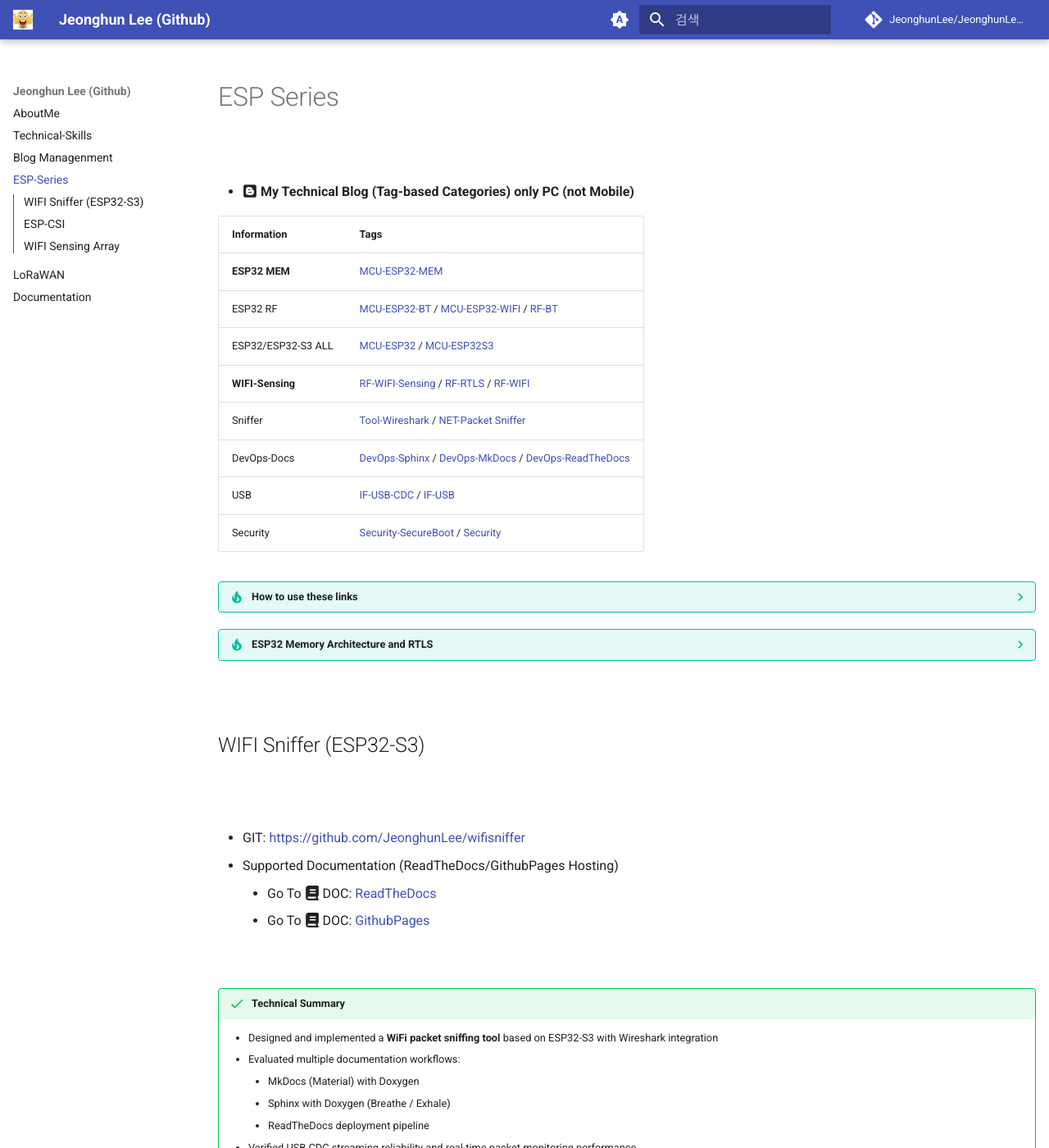
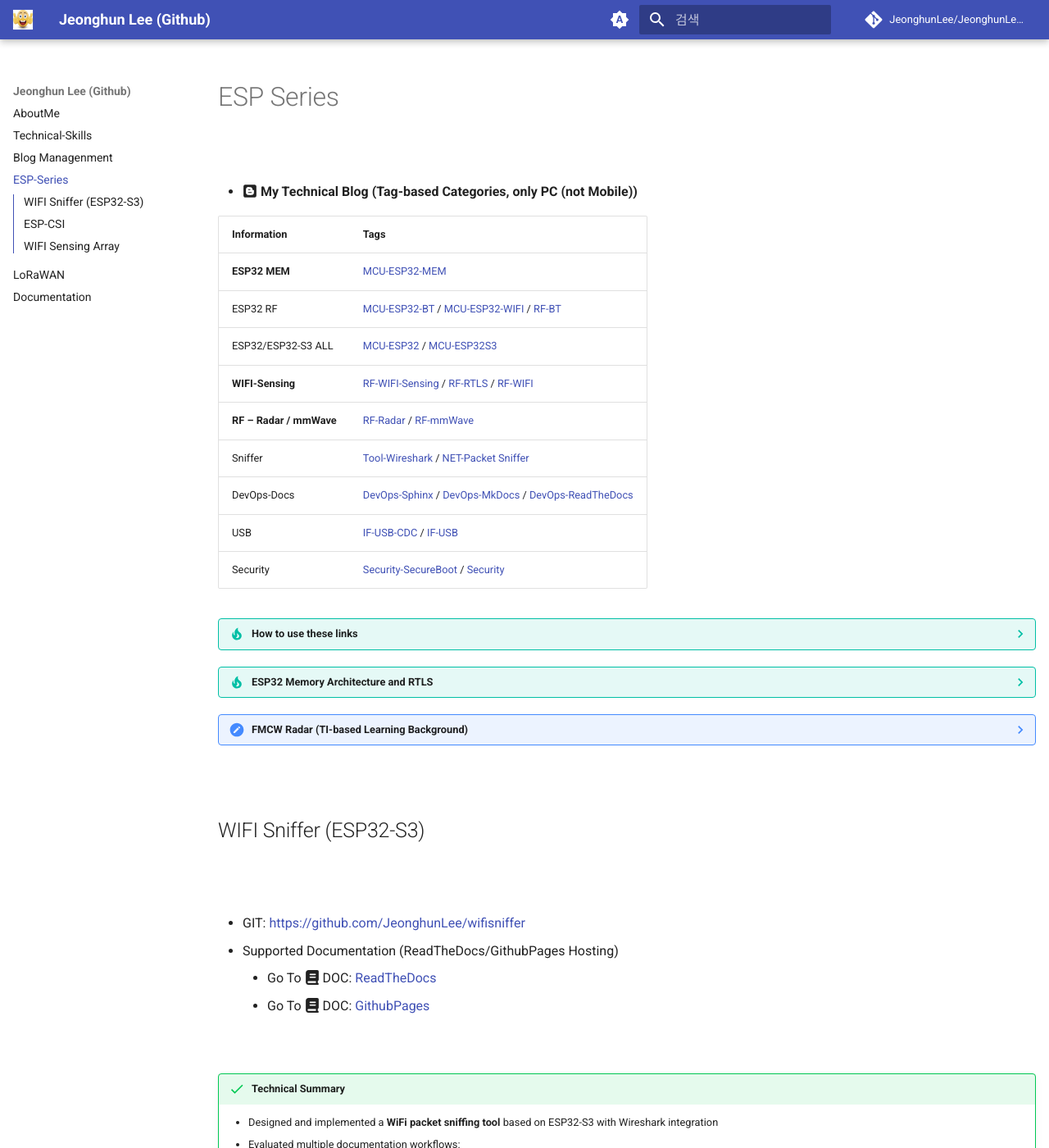
Before and after one commit to JeonghunLee/JeonghunLee.github.io, an MkDocs documentation site: the page built from docs/project_esp_series.md, in a window 1280 px wide and 1400 px high. Shown: the whole window at 82% size. Built offline with MkDocs 1.6.1 and Material for MkDocs 9.7.7, drawn with Linux system fonts in a browser that asks for light colours; comment, search, counter and statistics services are not loaded.

Commit message:
update it

```diff
--- a/docs/project_esp_series.md
+++ b/docs/project_esp_series.md
@@ -2,7 +2,7 @@
 
 <br/>
 
-- :fontawesome-brands-blogger: **My Technical Blog (Tag-based Categories) only PC (not Mobile)**
+- :fontawesome-brands-blogger:  **My Technical Blog (Tag-based Categories, only PC (not Mobile))**
 
 | Information   | Tags |
 | ------------- | -----|
@@ -10,6 +10,7 @@
 | ESP32 RF | [MCU-ESP32-BT](https://ahyuo79.blogspot.com/search/label/MCU-ESP32-BT) / [MCU-ESP32-WIFI](https://ahyuo79.blogspot.com/search/label/MCU-ESP32-WIFI) / [RF-BT](https://ahyuo79.blogspot.com/search/label/RF-BT)  |
 | ESP32/ESP32-S3 ALL | [MCU-ESP32](https://ahyuo79.blogspot.com/search/label/MCU-ESP32) / [MCU-ESP32S3](https://ahyuo79.blogspot.com/search/label/MCU-ESP32S3) |
 | **WIFI-Sensing** | [RF-WIFI-Sensing](https://ahyuo79.blogspot.com/search/label/RF-WIFI-Sensing) / [RF-RTLS](https://ahyuo79.blogspot.com/search/label/RF-RTLS) / [RF-WIFI](https://ahyuo79.blogspot.com/search/label/RF-WIFI)  |
+| **RF – Radar / mmWave** | [RF-Radar](https://ahyuo79.blogspot.com/search/label/RF-Radar) / [RF-mmWave](https://ahyuo79.blogspot.com/search/label/RF-mmWave) |
 | Sniffer | [Tool-Wireshark](https://ahyuo79.blogspot.com/search/label/Tool-Wireshark) / [NET-Packet Sniffer](https://ahyuo79.blogspot.com/search/label/NET-Packet%20Sniffer) |
 | DevOps-Docs | [DevOps-Sphinx](https://ahyuo79.blogspot.com/search/label/DevOps-Sphinx) / [DevOps-MkDocs](https://ahyuo79.blogspot.com/search/label/DevOps-Mkdocs) / [DevOps-ReadTheDocs](https://ahyuo79.blogspot.com/2021/06/readthedoc-doc-host.html)     |
 | USB | [IF-USB-CDC](https://ahyuo79.blogspot.com/search/label/IF-USB-CDC) / [IF-USB](https://ahyuo79.blogspot.com/search/label/IF-USB) |
@@ -26,6 +27,10 @@
     This section explains the importance of the ESP32 memory system,
     focusing on the internal SRAM architecture, memory regions,
     and their impact on performance, stability, and real-time behavior.
+
+??? note "FMCW Radar (TI-based Learning Background)"
+    My understanding of FMCW radar systems is primarily based on **Texas Instruments (TI) radar platforms and documentation**,
+    including materials from **TI Radar Academy** and official TI technical resources.
 
 
 <br/>
```
Also changed, not shown: docs/project_blogs_management.md (+1 -0 lines), docs/project_documentation.md (+1 -1 lines), docs/project_lorawan.md (+1 -1 lines), docs/project_technical_skills.md (+1 -1 lines).
